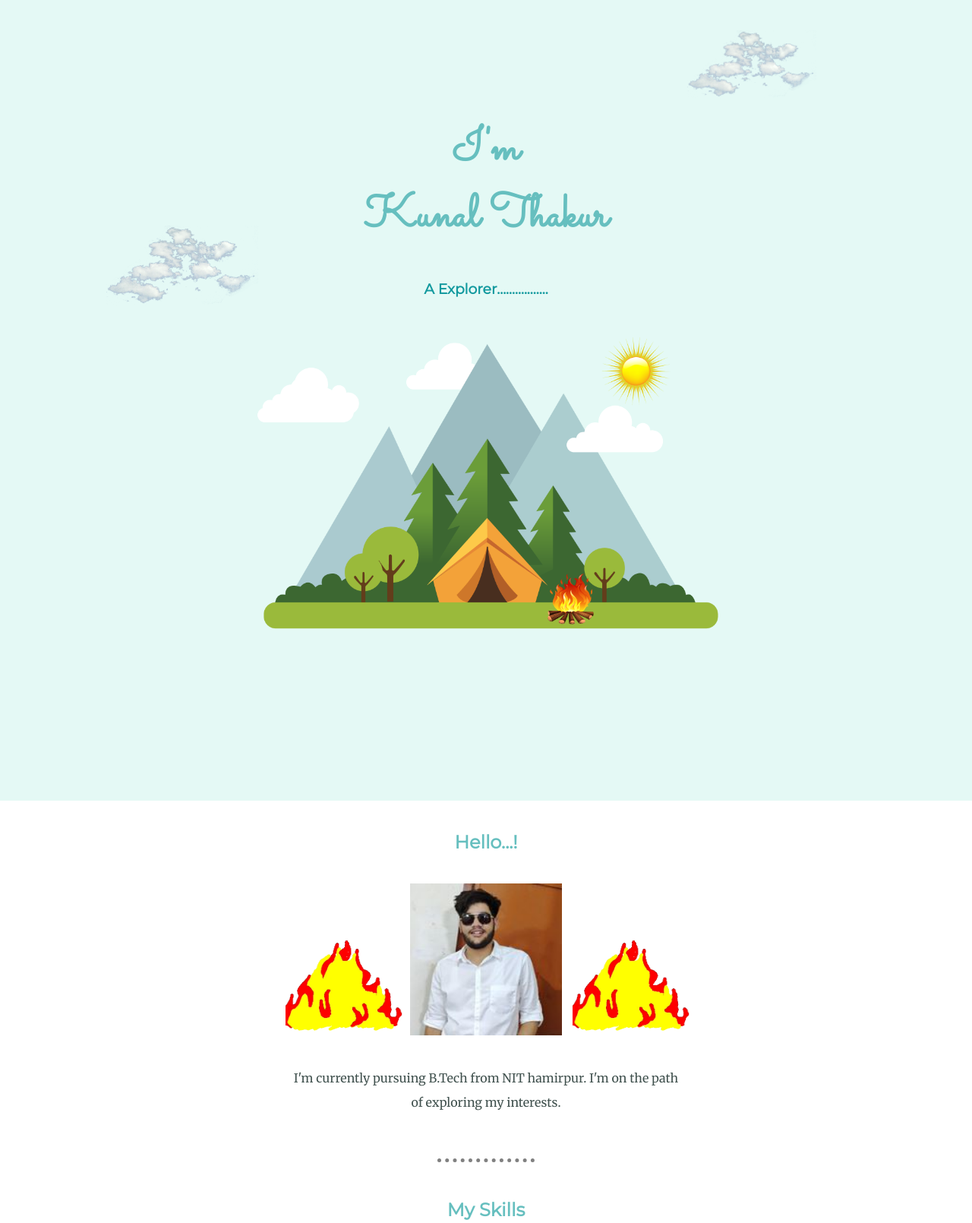
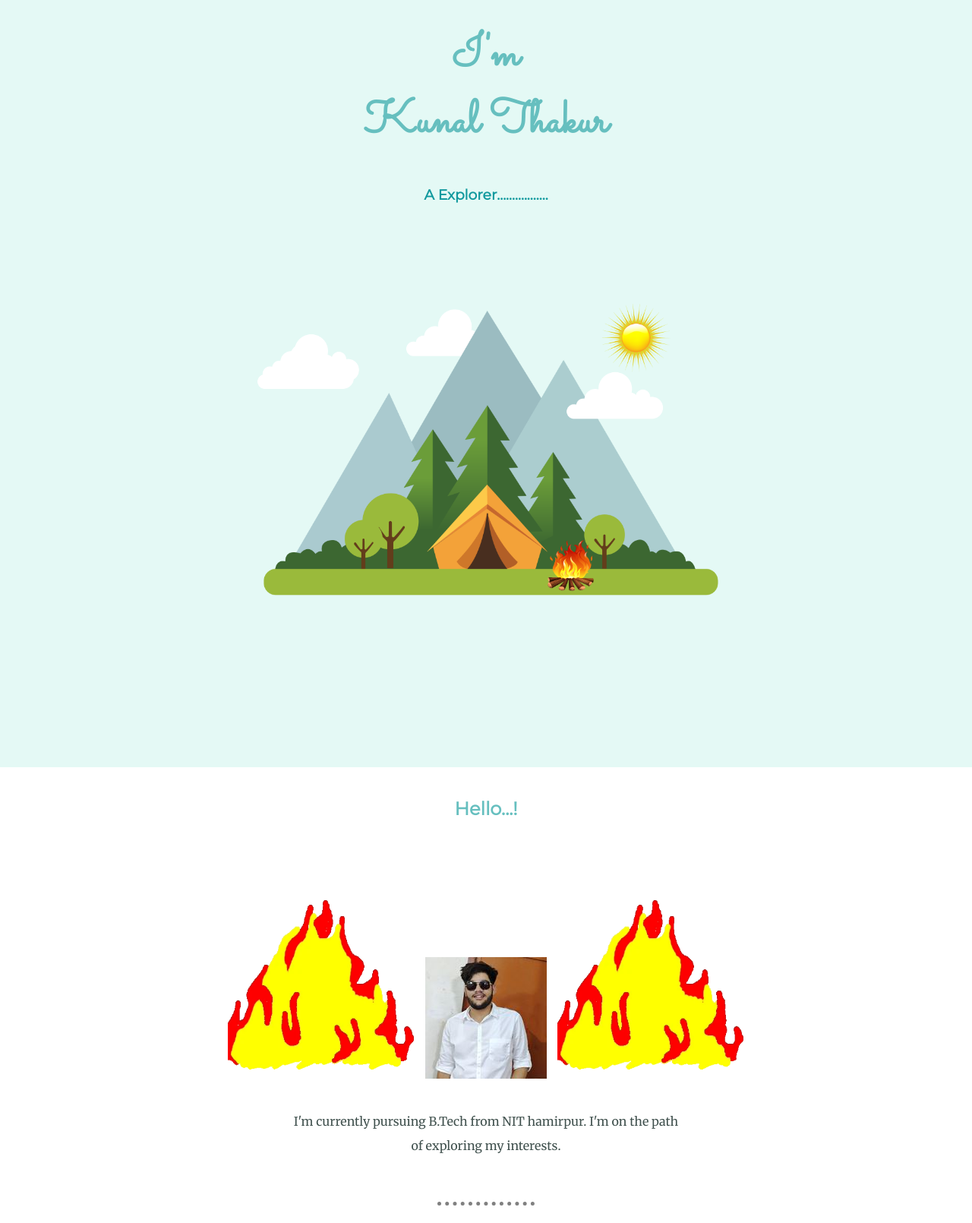
Before and after one commit to anukimi/fun, a plain HTML site: page index.html in a window 1280 px wide. Shown: the top 1610 px of the page at 76% size. Drawn offline with Linux system fonts and the light colour scheme.

Commit message:
Made it responsive

```diff
--- a/index.html
+++ b/index.html
@@ -3,7 +3,9 @@
 
 <head>
   <meta charset="utf-8">
-  <meta name="viewport" content="width=device-width, initial-scale=1.0">
+  <meta name="viewport" content="width=device-width,initial-scale=1,maximum-scale=1,user-scalable=no">
+  <meta http-equiv="X-UA-Compatible" content="IE=edge,chrome=1">
+  <meta name="HandheldFriendly" content="true">
   <link rel="stylesheet" href="style.css">
   <link rel="icon" href="favicon.ico">
   <link href="https://fonts.googleapis.com/css?family=Merriweather|Montserrat|Sacramento&display=swap" rel="stylesheet">
@@ -12,12 +14,9 @@
 
 <body>
   <div class="top">
-    <img class="a" src="14-white-clouds-png-image-thumb.png" alt="clouds">
     <h1>I'm<br>
       Kunal Thakur</h1>
     <h3>A Explorer.................</h3>
-    <img class="b" src="14-white-clouds-png-image-thumb.png" alt="clouds">
-
     <img class="c" src="—Pngtree—camp wild mountains tent bonfire_3814470.png" alt="mountains">
   </div>
 
--- a/style.css
+++ b/style.css
@@ -1,5 +1,6 @@
 .top {
   background-color: #E4F9F5;
+  padding-top: 50px;
 }
 
 h1 {
@@ -12,8 +13,8 @@ h1 {
 }
 
 .a {
-  height: 170px;
-  margin-left: 700px;
+  height: auto;
+max-width: 100%;
 }
 
 body {
@@ -36,12 +37,16 @@ h3 {
 
 .c {
   width: 50%;
+  height: auto;
+  margin-top: 80px;
 }
 
 .b {
   position: absolute;
   left: 140px;
   top: 250px;
+  height: auto;
+max-width: 10%;
 }
 
 .no {
@@ -56,20 +61,20 @@ h3 {
 }
 
 .ss {
-  height: 160px;
-  width: 160px;
+  height: auto;
+max-width: 20%;
 }
 
 .ss2 {
-  height: 160px;
-  width: 160px;
+  height: auto;
+max-width: 20%;
   position: relative;
   left: 10px;
 }
 
 .qq {
-  height: 200px;
-  width: 200px;
+  height: auto;
+max-width: 30%;
 }
 
 .skill-row {
@@ -145,8 +150,7 @@ hr {
   text-shadow: 0px 5px 3px #11999E2;
 }
 .btn:hover {
-  background: linear-gradient(to top, #000000 100%,  #11999E 20%);
-  background-color: #ffffff;
+  color: #000000;
 }
 
 .btn:active {
@@ -163,3 +167,4 @@ a {
 a:hover{
   color: #EAF6F6;
 }
+/* Media Queries: Tablet Landscape */
```
